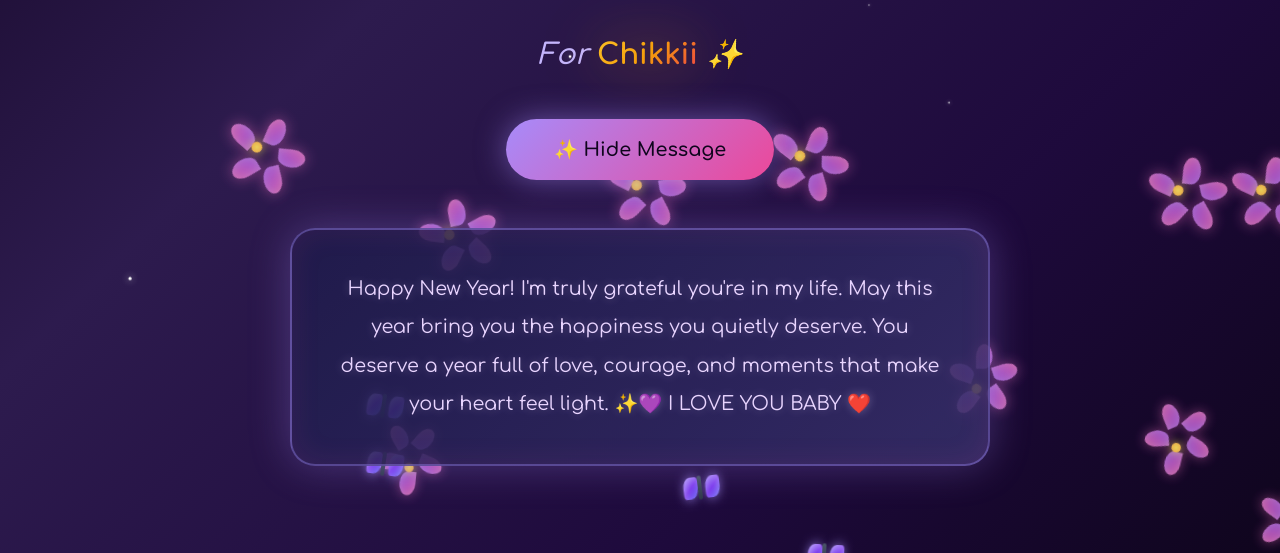
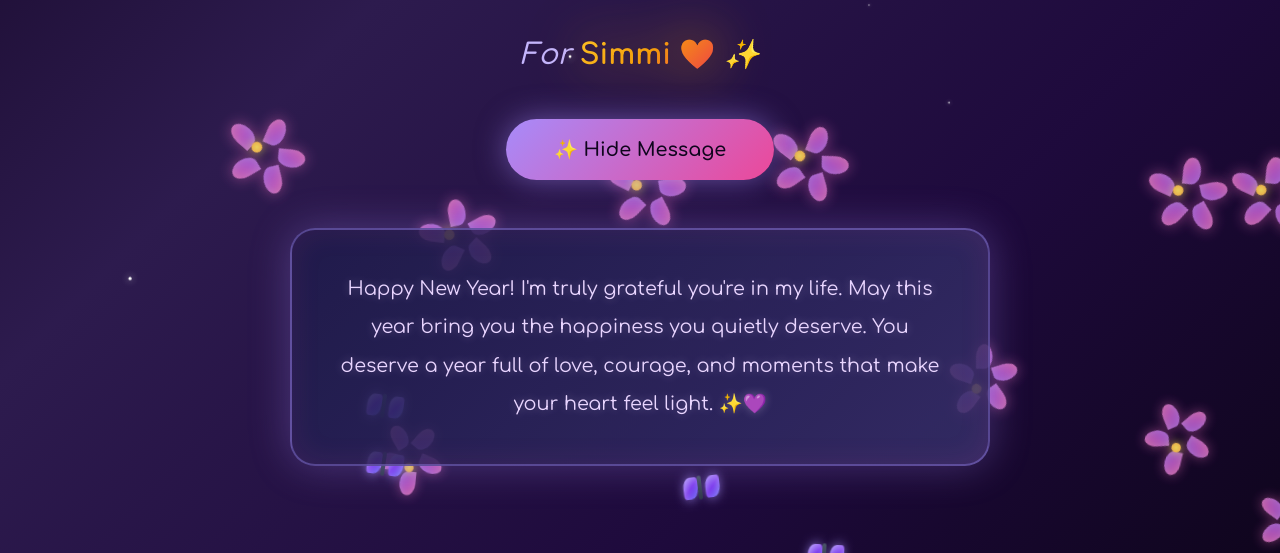
Before and after one commit to Himanshh07/wiishh, a plain HTML site: page index.html in a window 1280 px wide. Both pictures are taken after a click on the button "💌 A Special Message For You". Shown: the part 247-800 px from the top of the page. Drawn offline with Linux system fonts and the light colour scheme.

Commit message:
Update index.html

```diff
--- a/index.html
+++ b/index.html
@@ -475,7 +475,7 @@
 
             <!-- Personalized dedication -->
             <div class="dedication">
-                For <span class="name">Chikkii</span> ✨
+                For <span class="name">Simmi ❤️</span> ✨
             </div>
 
             <!-- Interactive reveal button -->
@@ -486,7 +486,7 @@
             <!-- Hidden message (shown on button click) -->
             <div class="message-box" id="messageBox">
                 <p>
-                    Happy New Year! I'm truly grateful you're in my life. May this year bring you the happiness you quietly deserve. You deserve a year full of love, courage, and moments that make your heart feel light. ✨💜 I LOVE YOU BABY ❤️
+                    Happy New Year! I'm truly grateful you're in my life. May this year bring you the happiness you quietly deserve. You deserve a year full of love, courage, and moments that make your heart feel light. ✨💜
                 </p>
             </div>
         </div>
```
